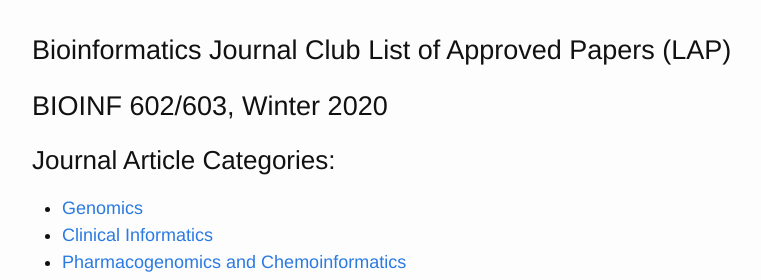
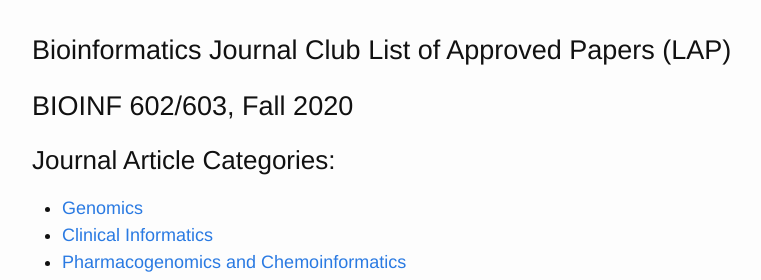
Before and after one commit to dcmb-courses/bioinf602-603-fall2020, a Jekyll site: the page built from index.md, in a window 1280 px wide. Shown: the top 280 px of the page, without its empty margins (238-999 px from the left). Built offline with Jekyll 4.4.1, drawn with Linux system fonts in a browser that asks for light colours; our own code applies the rules of GitHub Pages for plain Markdown files.

Commit message:
Update index.md

```diff
--- a/index.md
+++ b/index.md
@@ -3,7 +3,7 @@ layout: page
 ---
 
 # Bioinformatics Journal Club List of Approved Papers (LAP)
-# BIOINF 602/603, Winter 2020
+# BIOINF 602/603, Fall 2020
 
 ### Journal Article Categories:
 * [Genomics]({{site.baseurl}}/Genomics/)
```
